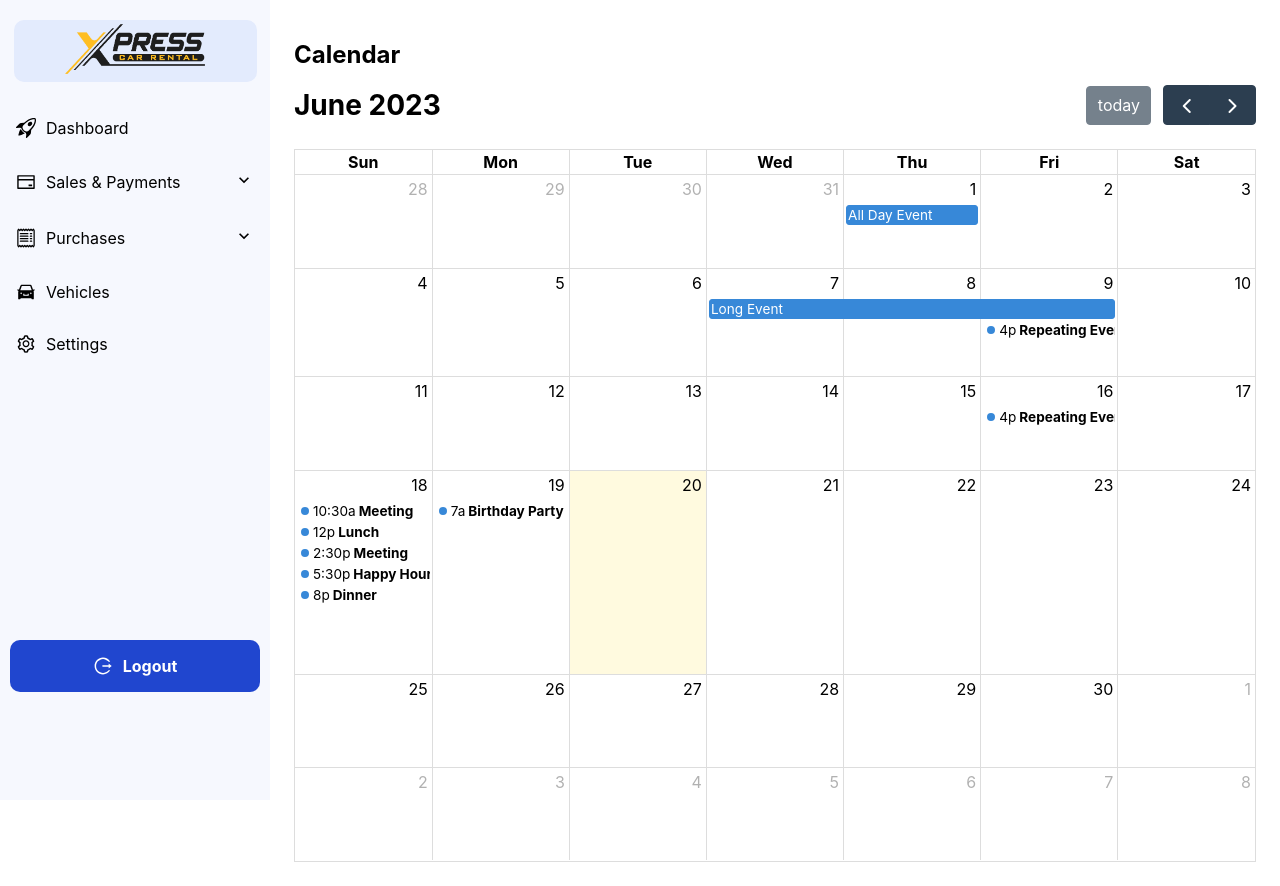
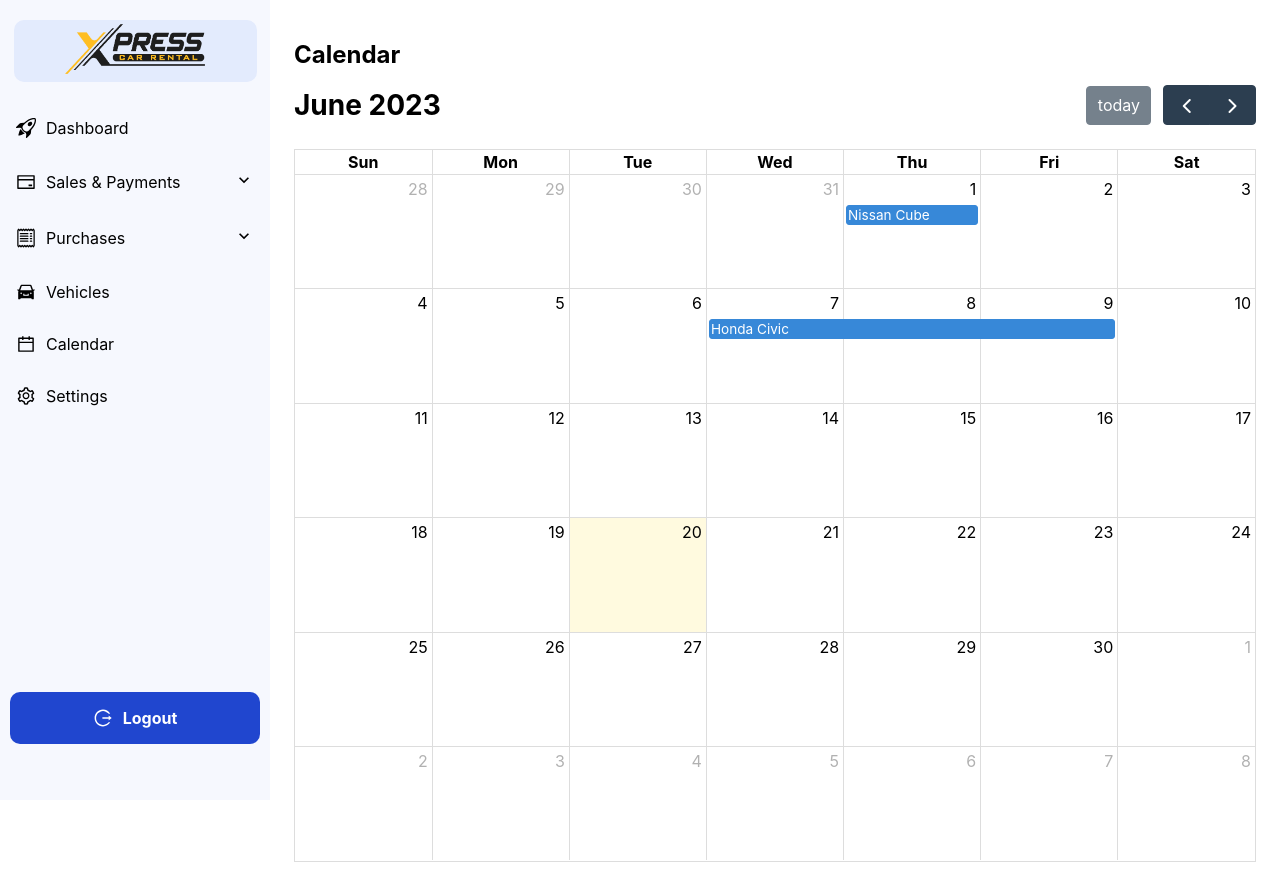
Before and after one commit to PixelsSoft/car-rental-new, a React (Create React App) app: page /calendar in a window 1280 px wide. Built offline with nearby package versions, Linux system fonts and the light colour scheme.

Commit message:
improved calendar

```diff
--- a/src/components/Layout/Menu/MenuData.js
+++ b/src/components/Layout/Menu/MenuData.js
@@ -37,6 +37,11 @@
     icon: <AiIcons.AiFillCar size={20} />,
   },
   {
+    title: "Calendar",
+    path: "/calendar",
+    icon: <AiIcons.AiOutlineCalendar size={20} />,
+  },
+  {
     title: "Settings",
     path: "/settings",
     icon: <AiIcons.AiOutlineSetting size={20} />,
--- a/src/features/Calendar/Calendar.jsx
+++ b/src/features/Calendar/Calendar.jsx
@@ -10,37 +10,37 @@
 import { Content } from "./Calendar.styles";
 
 const events = [
-  { title: "All Day Event", start: getDate("YEAR-MONTH-01") },
+  { title: "Nissan Cube", start: getDate("YEAR-MONTH-01") },
   {
-    title: "Long Event",
+    title: "Honda Civic",
     start: getDate("YEAR-MONTH-07"),
     end: getDate("YEAR-MONTH-10"),
   },
-  {
-    groupId: "999",
-    title: "Repeating Event",
-    start: getDate("YEAR-MONTH-09T16:00:00+00:00"),
-  },
-  {
-    groupId: "999",
-    title: "Repeating Event",
-    start: getDate("YEAR-MONTH-16T16:00:00+00:00"),
-  },
-  {
-    title: "Conference",
-    start: "YEAR-MONTH-17",
-    end: getDate("YEAR-MONTH-19"),
-  },
-  {
-    title: "Meeting",
-    start: getDate("YEAR-MONTH-18T10:30:00+00:00"),
-    end: getDate("YEAR-MONTH-18T12:30:00+00:00"),
-  },
-  { title: "Lunch", start: getDate("YEAR-MONTH-18T12:00:00+00:00") },
-  { title: "Birthday Party", start: getDate("YEAR-MONTH-19T07:00:00+00:00") },
-  { title: "Meeting", start: getDate("YEAR-MONTH-18T14:30:00+00:00") },
-  { title: "Happy Hour", start: getDate("YEAR-MONTH-18T17:30:00+00:00") },
-  { title: "Dinner", start: getDate("YEAR-MONTH-18T20:00:00+00:00") },
+  //   {
+  //     groupId: "999",
+  //     title: "Repeating Event",
+  //     start: getDate("YEAR-MONTH-09T16:00:00+00:00"),
+  //   },
+  //   {
+  //     groupId: "999",
+  //     title: "Repeating Event",
+  //     start: getDate("YEAR-MONTH-16T16:00:00+00:00"),
+  //   },
+  //   {
+  //     title: "Conference",
+  //     start: "YEAR-MONTH-17",
+  //     end: getDate("YEAR-MONTH-19"),
+  //   },
+  //   {
+  //     title: "Meeting",
+  //     start: getDate("YEAR-MONTH-18T10:30:00+00:00"),
+  //     end: getDate("YEAR-MONTH-18T12:30:00+00:00"),
+  //   },
+  //   { title: "Lunch", start: getDate("YEAR-MONTH-18T12:00:00+00:00") },
+  //   { title: "Birthday Party", start: getDate("YEAR-MONTH-19T07:00:00+00:00") },
+  //   { title: "Meeting", start: getDate("YEAR-MONTH-18T14:30:00+00:00") },
+  //   { title: "Happy Hour", start: getDate("YEAR-MONTH-18T17:30:00+00:00") },
+  //   { title: "Dinner", start: getDate("YEAR-MONTH-18T20:00:00+00:00") },
 ];
 
 function getDate(dayString) {
```
